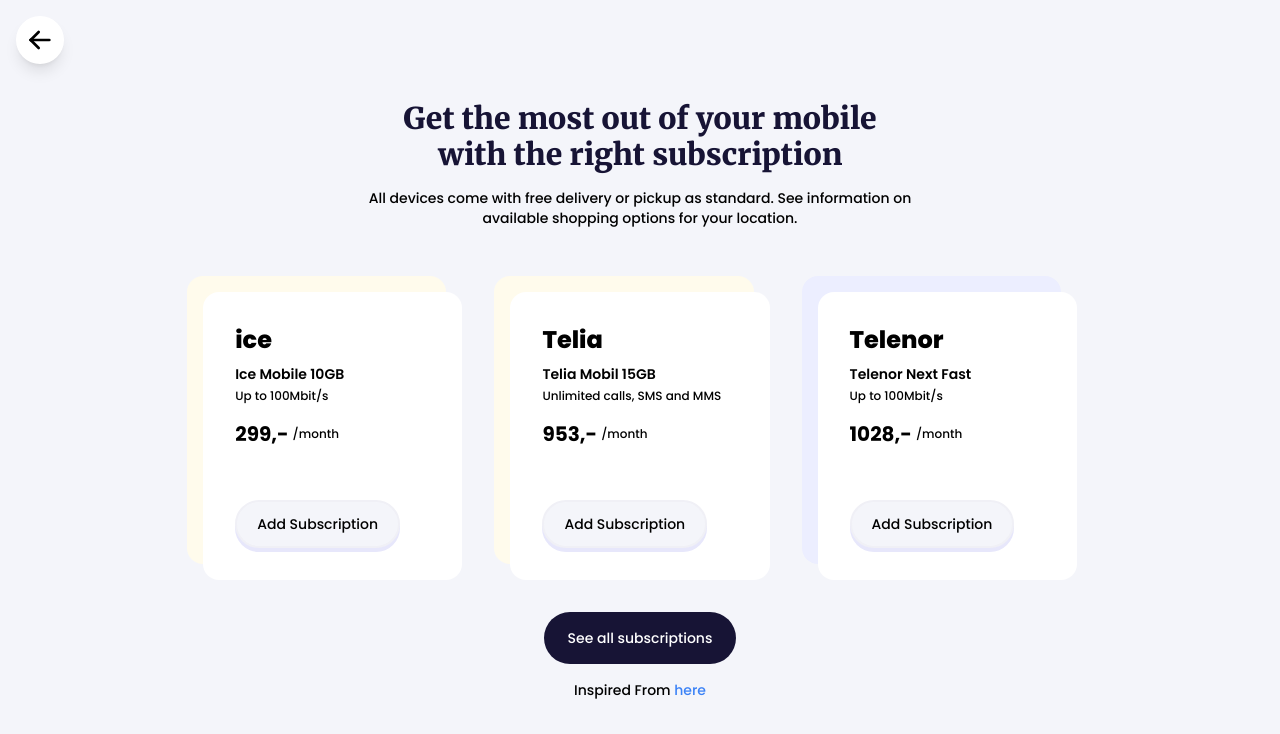
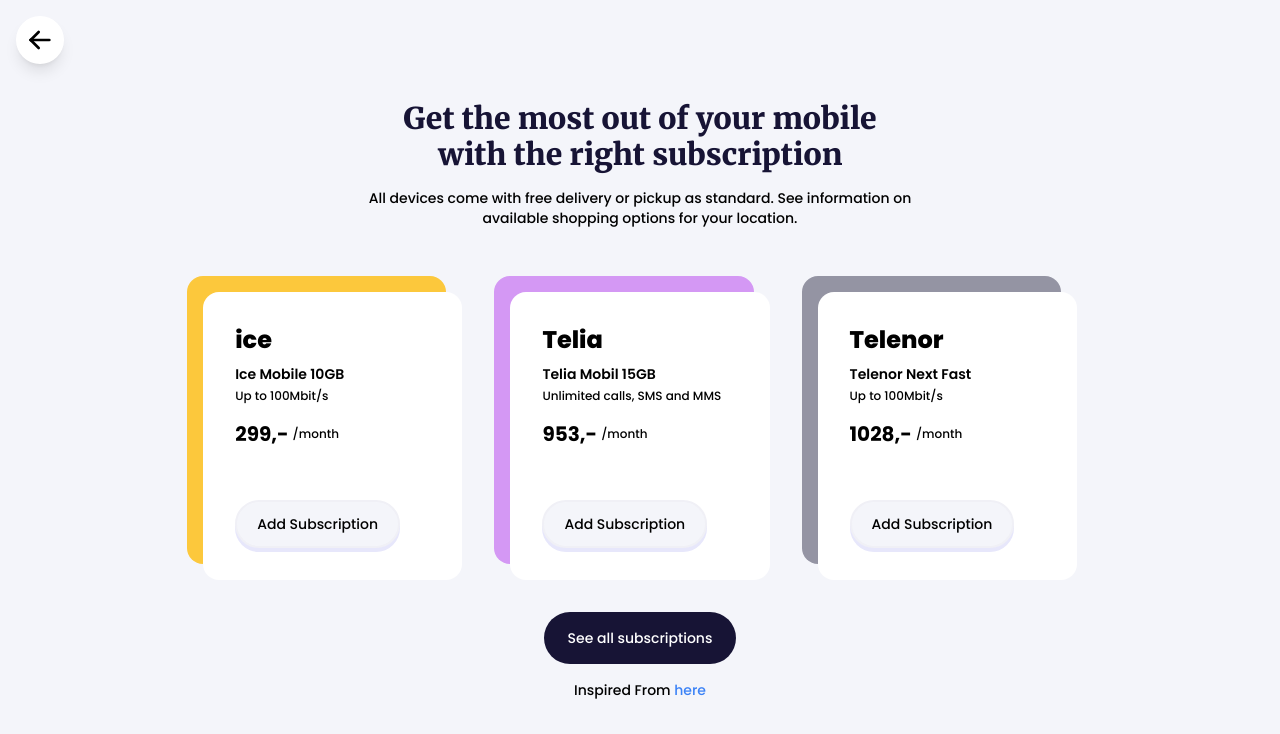
Before and after one commit to pathakvivek7865/ui-designs, a React (Vite) app: page /components/buy-subscription in a window 1280 px wide. Shown: the top 734 px of the page. Built offline with nearby package versions, Linux system fonts and the light colour scheme.

Commit message:
color update

```diff
--- a/src/pages/BuySubscriptionPage.tsx
+++ b/src/pages/BuySubscriptionPage.tsx
@@ -27,7 +27,7 @@
               Add Subscription
             </button>
           </div>
-          <div className="absolute -top-4 -left-4 aspect-[.9] h-72 rounded-2xl bg-[#FFFBEC]"></div>
+          <div className="absolute -top-4 -left-4 aspect-[.9] h-72 rounded-2xl bg-[#FCC83C]"></div>
         </div>
 
         <div className="relative">
@@ -47,7 +47,7 @@
               Add Subscription
             </button>
           </div>
-          <div className="absolute -top-4 -left-4 aspect-[.9] h-72 rounded-2xl bg-[#FFFBEC]"></div>
+          <div className="absolute -top-4 -left-4 aspect-[.9] h-72 rounded-2xl bg-[#D498F4]"></div>
         </div>
 
         <div className="relative">
@@ -65,7 +65,7 @@
               Add Subscription
             </button>
           </div>
-          <div className="absolute -top-4 -left-4 aspect-[.9] h-72 rounded-2xl bg-[#ECEEFF]"></div>
+          <div className="absolute -top-4 -left-4 aspect-[.9] h-72 rounded-2xl bg-[#9494A3]"></div>
         </div>
       </div>
 
```
